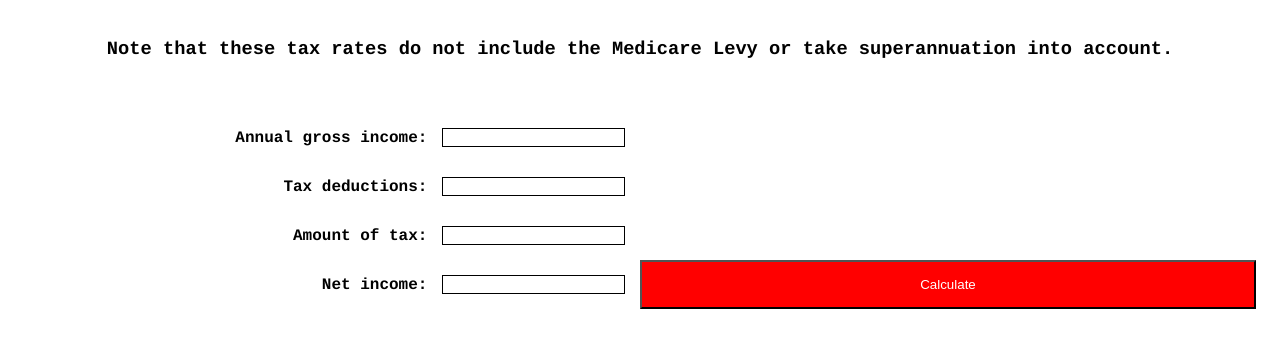
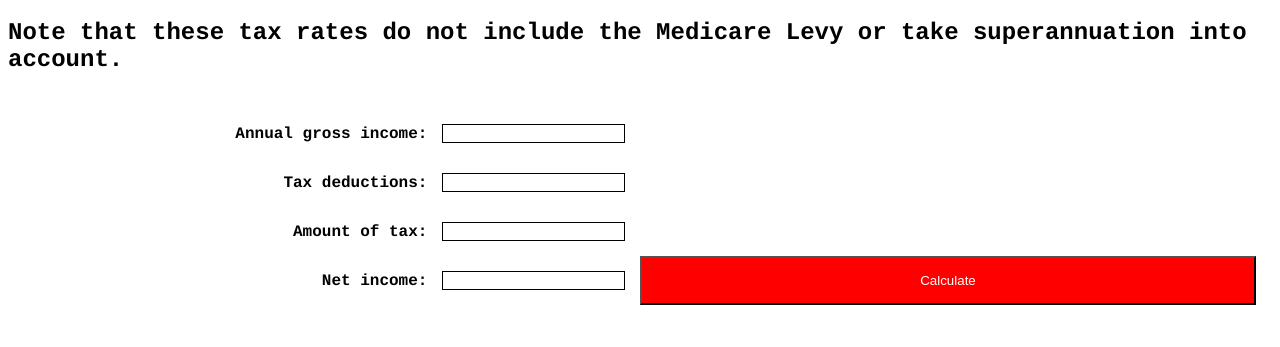
Before and after one commit to qtrandeveloper/aussieincometax, a plain HTML site: page index.html in a window 1280 px wide. Shown: the part 125-472 px from the top of the page. Drawn offline with Linux system fonts and the light colour scheme.

Commit message:
reworking layout

```diff
--- a/index.html
+++ b/index.html
@@ -11,7 +11,7 @@
 
   <div class="container">
       <h1>Australian Income Tax Calculator</h1>
-      <h3>Note that these tax rates do not include the Medicare Levy or take superannuation into account.</h3>
+      <h2>Note that these tax rates do not include the Medicare Levy or take superannuation into account.</h2>
     <form>
     <label for="gross">Annual gross income:
       <input type="number" id="gross"> <br/>
--- a/tax.css
+++ b/tax.css
@@ -5,7 +5,7 @@ body {
 }
 
 .container {
-
+  margin: auto 0;
 }
 
 .red-button {
@@ -17,7 +17,7 @@ form {
     padding: 1em;
     text-align: center;
     display: grid;
-    grid-template-columns: 1fr 1fr;
+  grid-template-columns: 1fr 1fr;
     grid-column: 1/3;
 }
 
```
